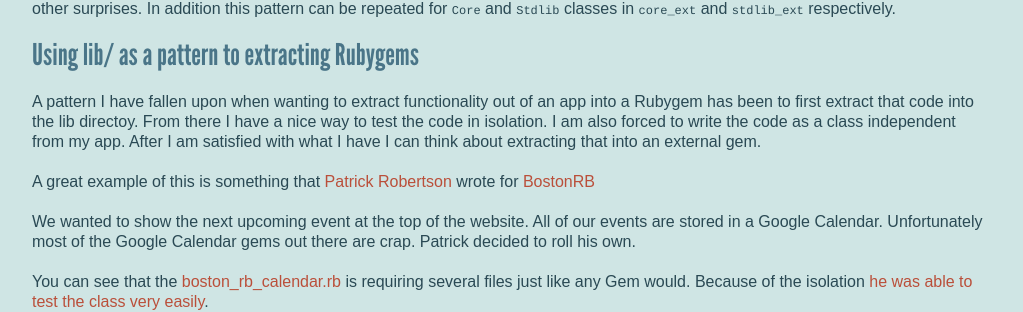
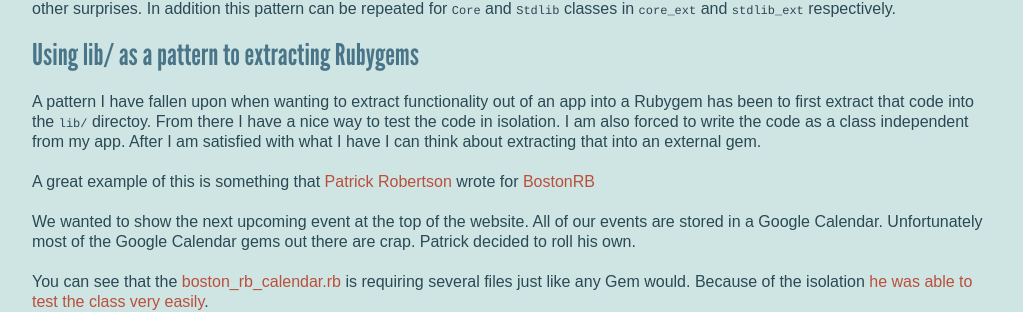
Before and after one commit to Hakon/reefpoints, a Jekyll site: the page built from _posts/2012-02-14-love-your-lib-directory.md, in a window 1280 px wide and 900 px high, scrolled down 2510 px. Shown: the part 174-486 px from the top of the window, without its empty margins (128-1151 px from the left). Built offline with Jekyll 4.4.1, drawn with Linux system fonts in a browser that asks for light colours; Markdown is read by kramdown in place of the engine named in the settings; comment, search, counter and statistics services are not loaded.

```diff
--- a/_posts/2012-02-14-love-your-lib-directory.md
+++ b/_posts/2012-02-14-love-your-lib-directory.md
@@ -173,7 +173,7 @@ respectively.
 
 A pattern I have fallen upon when wanting to extract functionality out
 of an app into a Rubygem has been to first extract that code into the
-lib directoy. From there I have a nice way to test the code in
+`lib/` directoy. From there I have a nice way to test the code in
 isolation. I am also forced to write the code as a class independent
 from my app. After I am satisfied with what I have I can think about
 extracting that into an external gem.
```
